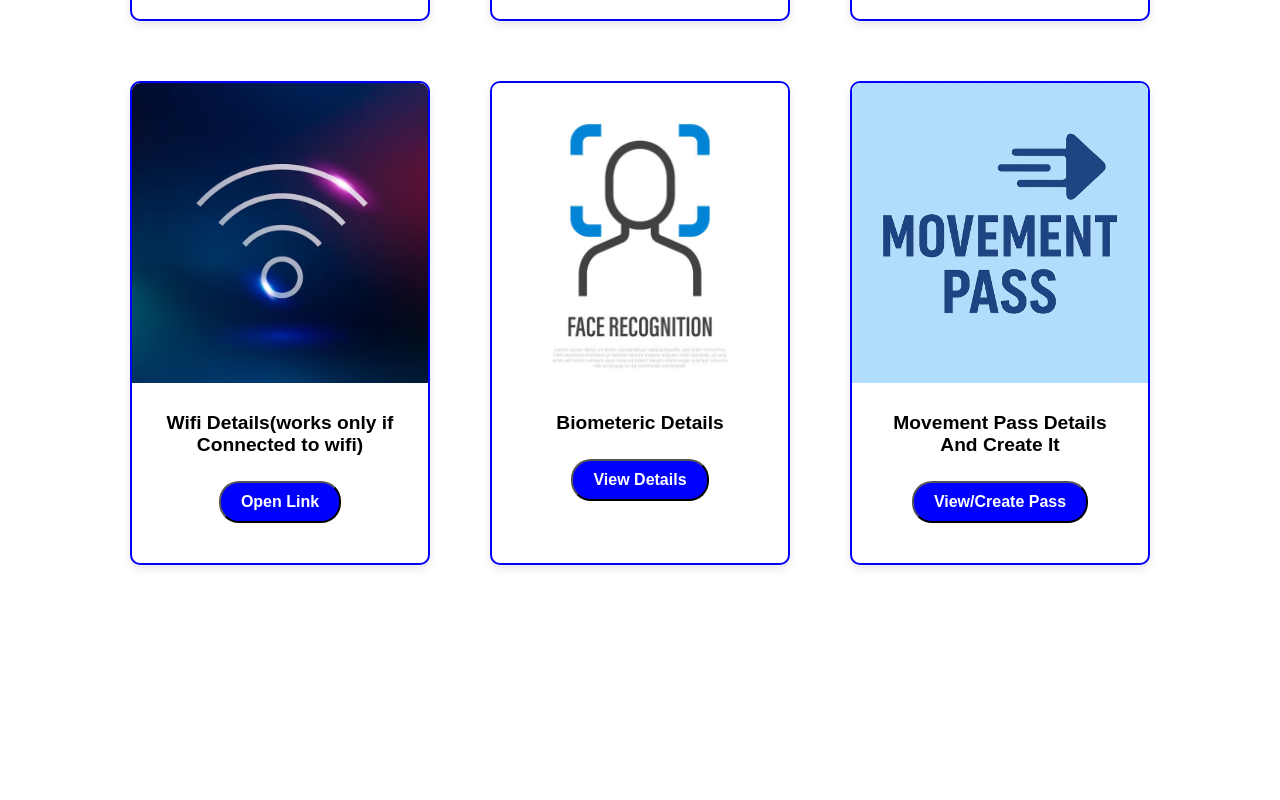
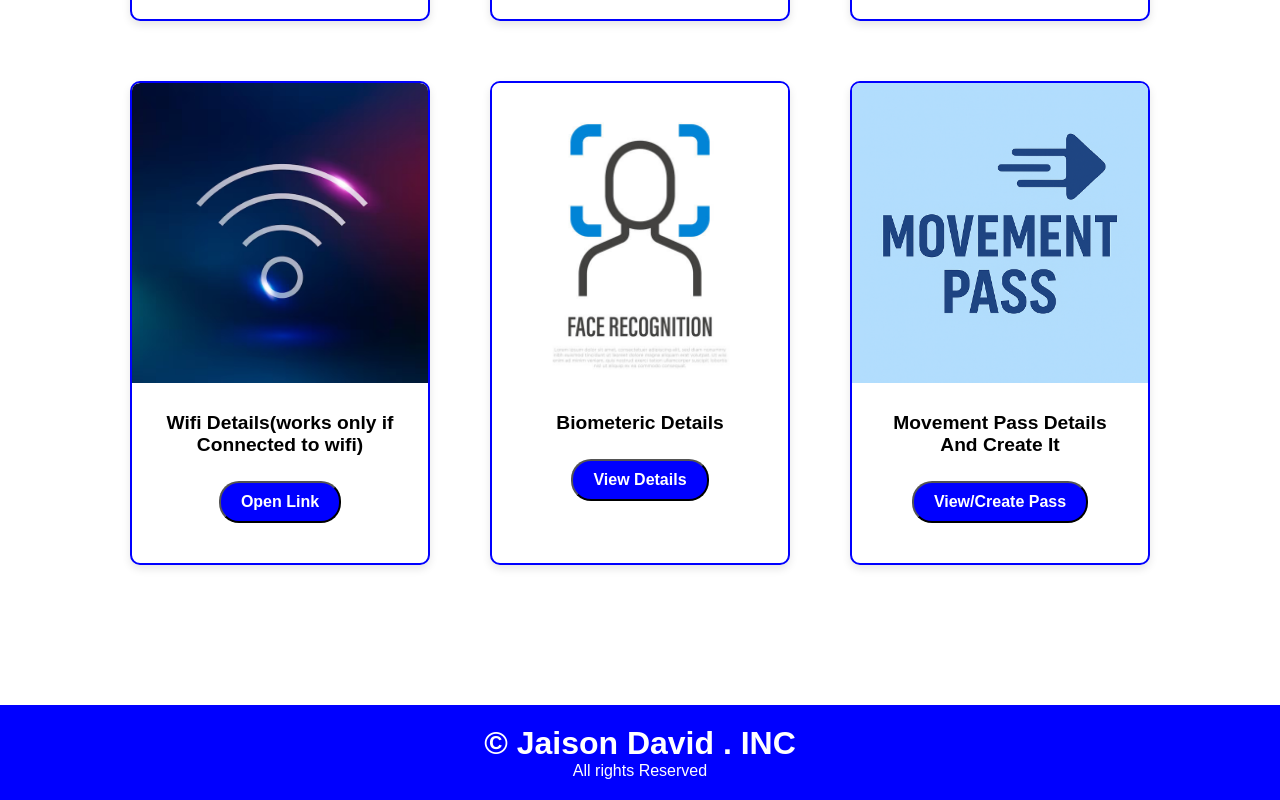
Before and after one commit to jaisondavid-m/BIT-CENTERAL, a React (Vite) app: page / in a window 1280 px wide. Shown: the part 1153-1953 px from the top of the page. Before the commit the page ends 1758 px from the top, so only its background shows below. Built offline with nearby package versions, Linux system fonts and the light colour scheme.

Commit message:
Added Footer

```diff
--- a/index.html
+++ b/index.html
@@ -1,6 +1,5 @@
 <!doctype html>
 <html lang="en">
-
   <head>
     <meta charset="UTF-8" />
     <meta name="viewport" content="width=device-width, initial-scale=1.0" />
--- a/src/App.jsx
+++ b/src/App.jsx
@@ -3,6 +3,7 @@ import Card from './Content-Components/Card/Card'
 import NavBar from './Component/NavBar/NavBar'
 import data from "../Data/Data.json"
 import './App.css'
+import Footer from './Component/Footer/Footer'
 
 function App() {
 
@@ -22,6 +23,7 @@ function App() {
         ))
       }
       </div>
+      <Footer/>
     </div>
   )
 }
--- /dev/null
+++ b/src/Component/Footer/Footer.css
@@ -0,0 +1,7 @@
+.footer{
+    background-color: blue;
+    color: white;
+    text-align: center;
+    padding: 20px;
+    margin-top: 100px;
+}
--- /dev/null
+++ b/src/Component/Footer/Footer.jsx
@@ -0,0 +1,13 @@
+import React from 'react'
+import './Footer.css'
+
+function Footer() {
+  return (
+    <div className='footer'>
+       <h1>&copy; Jaison David . INC</h1>
+       <p>All rights Reserved</p>
+    </div>
+  )
+}
+
+export default Footer
```
